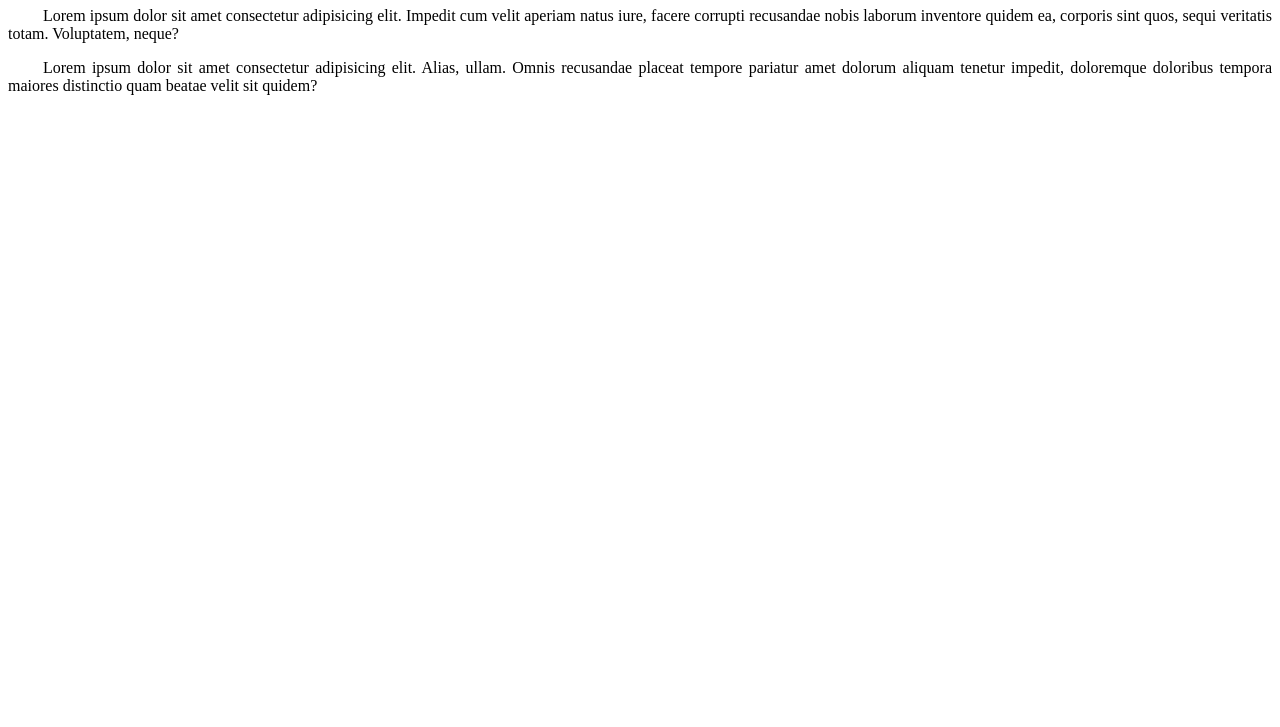
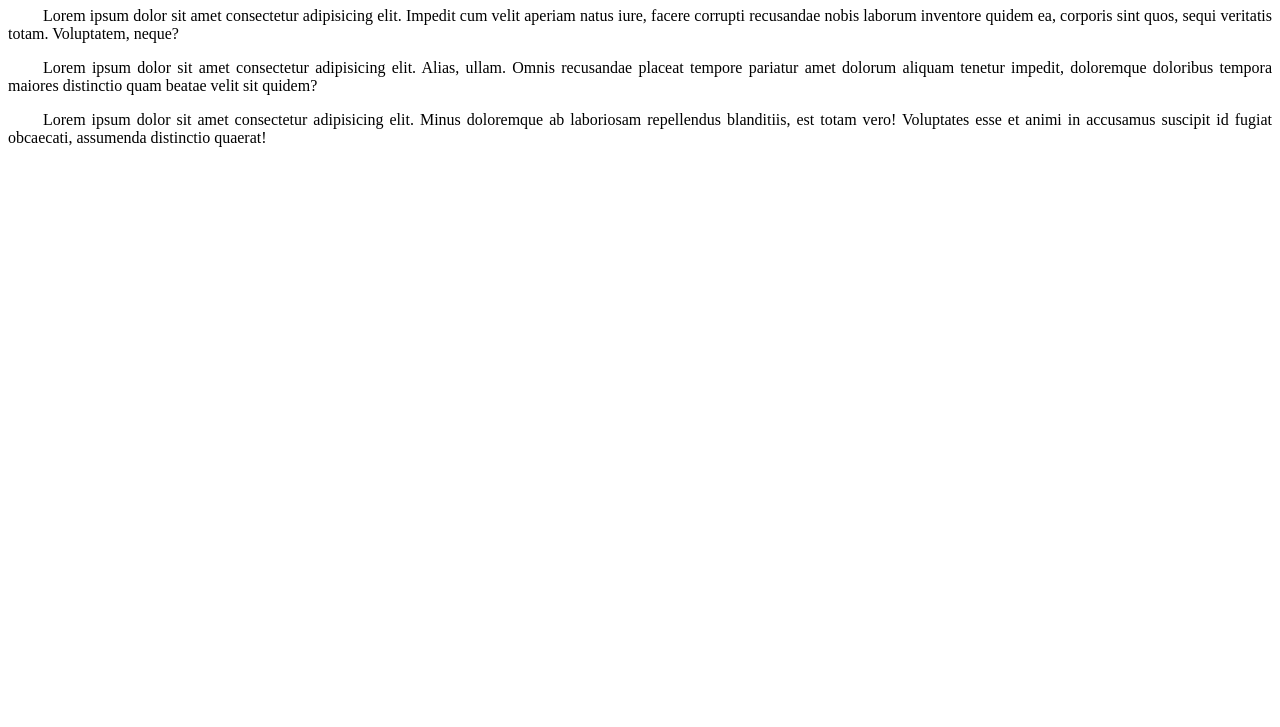
Before and after one commit to larissa557197/exemplo-git, a plain HTML site: page index.html in a window 1280 px wide. Shown: the part 73-800 px from the top of the page. Drawn offline with Linux system fonts and the light colour scheme.

Commit message:
terceiro commit

```diff
--- a/index.html
+++ b/index.html
@@ -10,5 +10,6 @@
     <h1>Exemplo GIT</h1>
     <p>Lorem ipsum dolor sit amet consectetur adipisicing elit. Impedit cum velit aperiam natus iure, facere corrupti recusandae nobis laborum inventore quidem ea, corporis sint quos, sequi veritatis totam. Voluptatem, neque?</p>
     <p>Lorem ipsum dolor sit amet consectetur adipisicing elit. Alias, ullam. Omnis recusandae placeat tempore pariatur amet dolorum aliquam tenetur impedit, doloremque doloribus tempora maiores distinctio quam beatae velit sit quidem?</p>
+    <p>Lorem ipsum dolor sit amet consectetur adipisicing elit. Minus doloremque ab laboriosam repellendus blanditiis, est totam vero! Voluptates esse et animi in accusamus suscipit id fugiat obcaecati, assumenda distinctio quaerat!</p>
 </body>
 </html>
```
